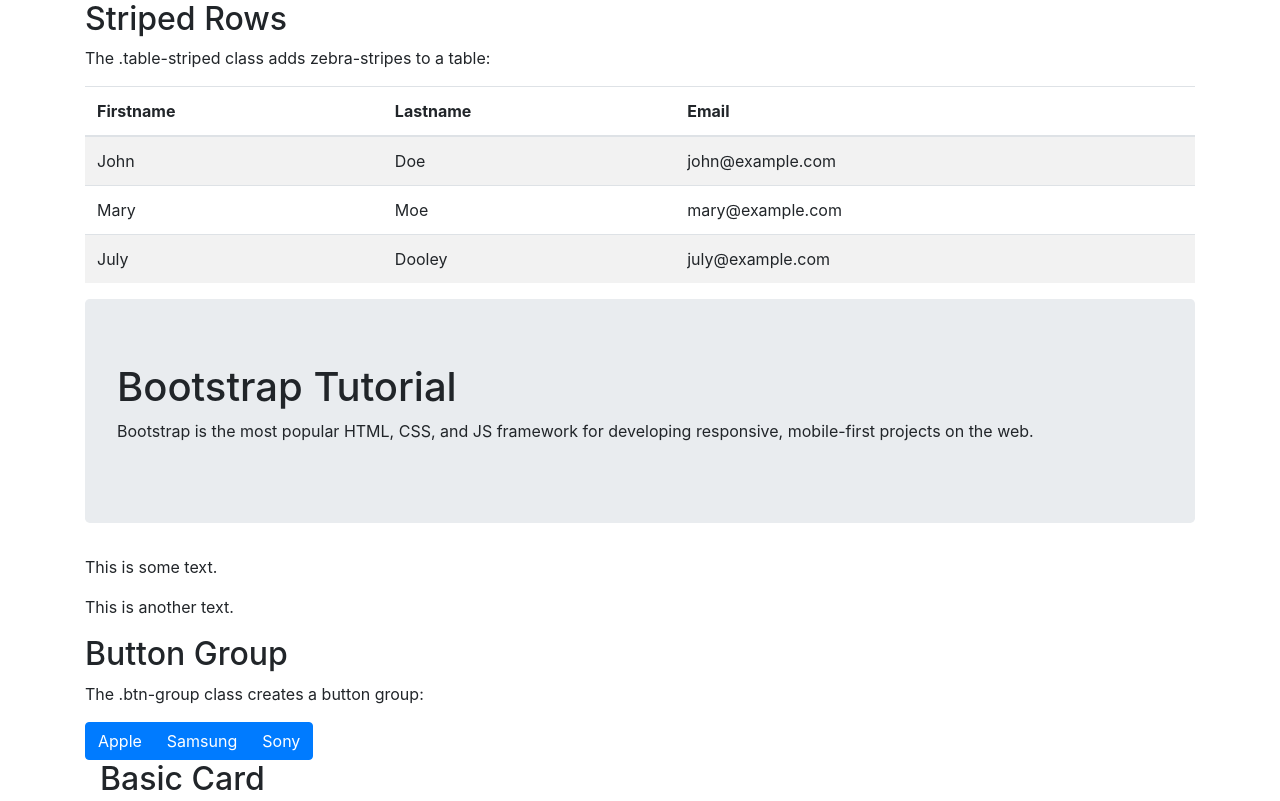
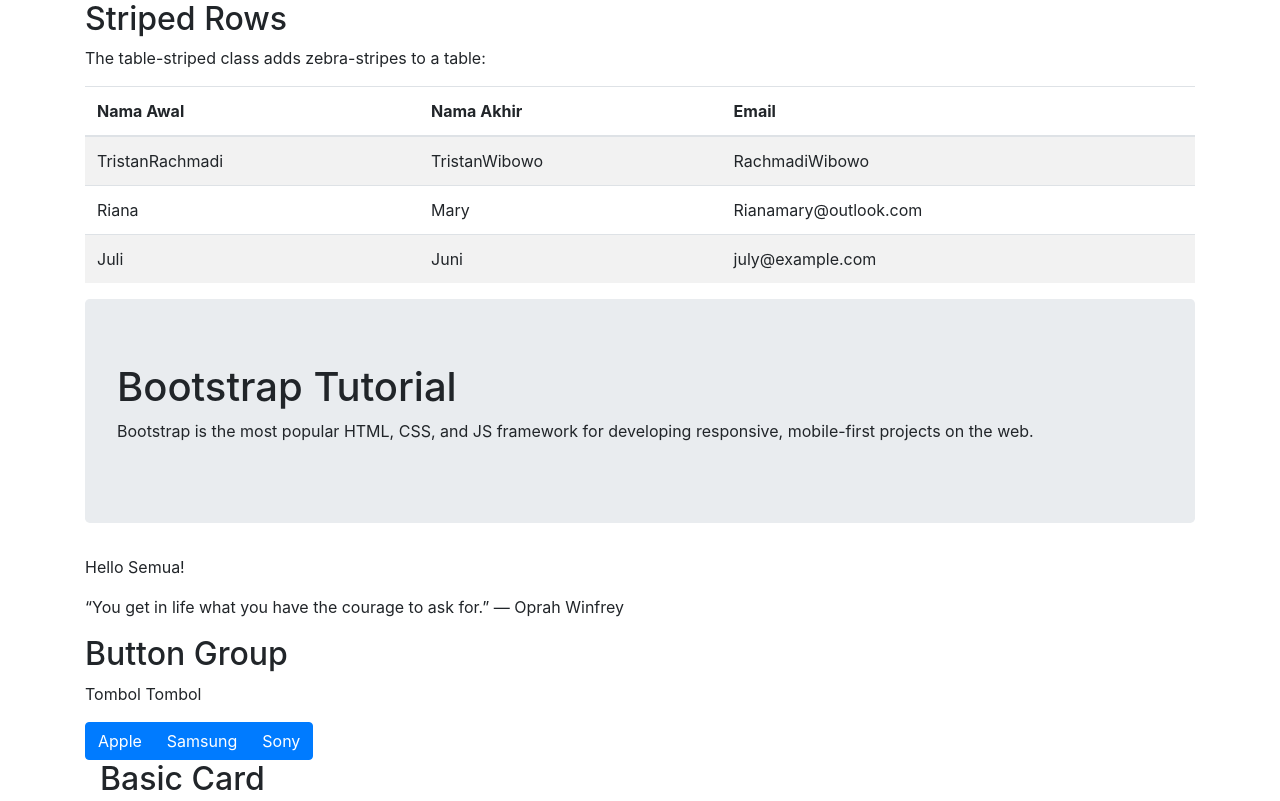
Before and after one commit to TristantoRachmadi/webprogrammingIUP, a plain HTML site: page 5211942000007.html in a window 1280 px wide. Shown: the top 801 px of the page. Drawn offline with nearby package versions, Linux system fonts and the light colour scheme.

Commit message:
Update 5211942000007.html

```diff
--- a/5211942000007.html
+++ b/5211942000007.html
@@ -13,29 +13,29 @@
 
 <div class="container">
   <h2>Striped Rows</h2>
-  <p>The .table-striped class adds zebra-stripes to a table:</p>
+  <p>The table-striped class adds zebra-stripes to a table:</p>
   <table class="table table-striped">
     <thead>
       <tr>
-        <th>Firstname</th>
-        <th>Lastname</th>
+        <th>Nama Awal</th>
+        <th>Nama Akhir</th>
         <th>Email</th>
       </tr>
     </thead>
     <tbody>
       <tr>
-        <td>John</td>
-        <td>Doe</td>
-        <td>john@example.com</td>
+        <td>TristanRachmadi</td>
+        <td>TristanWibowo</td>
+        <td>RachmadiWibowo</td>
       </tr>
       <tr>
+        <td>Riana</td>
         <td>Mary</td>
-        <td>Moe</td>
-        <td>mary@example.com</td>
+        <td>Rianamary@outlook.com</td>
       </tr>
       <tr>
-        <td>July</td>
-        <td>Dooley</td>
+        <td>Juli</td>
+        <td>Juni</td>
         <td>july@example.com</td>
       </tr>
     </tbody>
@@ -46,12 +46,14 @@
       <h1>Bootstrap Tutorial</h1>
       <p>Bootstrap is the most popular HTML, CSS, and JS framework for developing responsive, mobile-first projects on the web.</p>
     </div>
-    <p>This is some text.</p>
-    <p>This is another text.</p>
+    <p>Hello Semua!</p>
+    <p>“You get in life what you have the courage to ask for.”
+
+        ― Oprah Winfrey</p>
   </div>
   <div class="container">
     <h2>Button Group</h2>
-    <p>The .btn-group class creates a button group:</p>
+    <p>Tombol Tombol</p>
     <div class="btn-group">
       <button type="button" class="btn btn-primary">Apple</button>
       <button type="button" class="btn btn-primary">Samsung</button>
```
